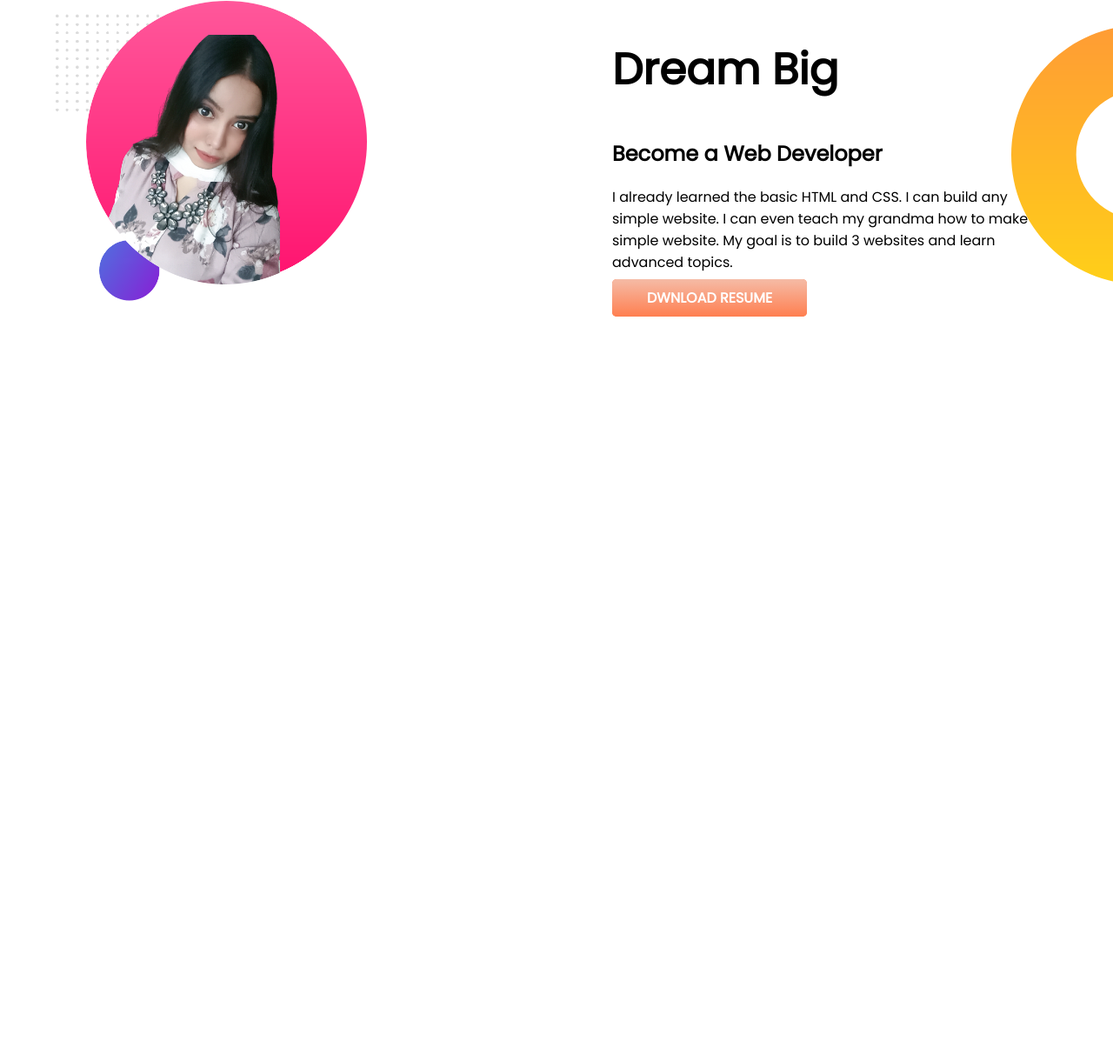
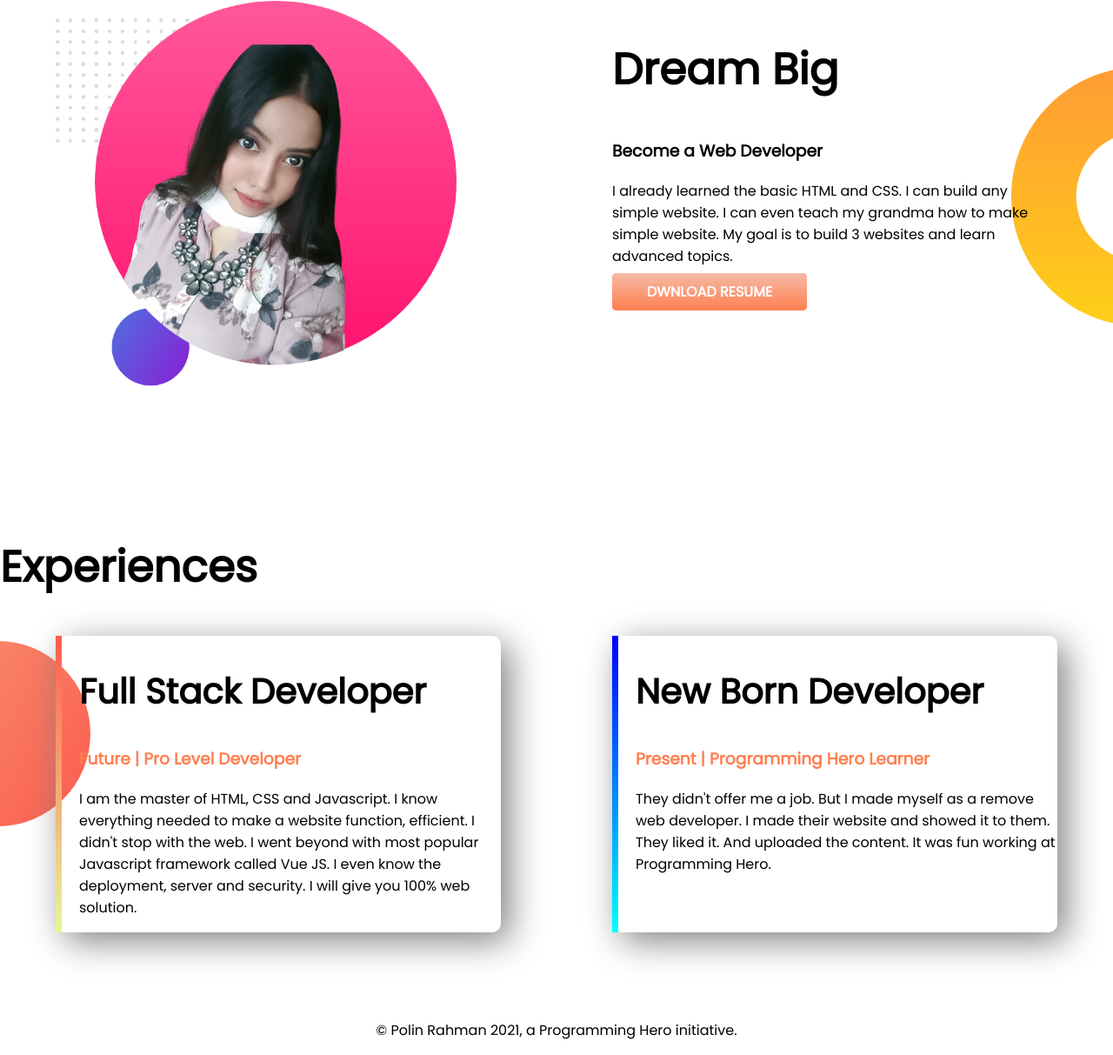
Before and after one commit to Polin-Rahman/Developer-Portfolio, a plain HTML site: page index.html in a window 1280 px wide. Shown: the part 854-2067 px from the top of the page at 87% size. Before the commit the page ends 1373 px from the top, so only its background shows below. Drawn offline with Linux system fonts and the light colour scheme.

Commit message:
bottom part added

```diff
--- a/index.html
+++ b/index.html
@@ -13,7 +13,7 @@
 </head>
 
 <body>
-    <section class="top-banner">
+    <section class="top-banner flexible-container">
         <div class="half-width">
             <h1>Welcome To</h1>
             <h1><span class="orange-color">Polin's</span> World!</h1>
@@ -31,18 +31,42 @@
             <img src="images/my-bg-pic1.png" alt="">
         </div>
     </section>
-    <section class="dream-big">
+    <section class="dream-big flexible-container">
         <div class="half-width">
             <img src="images/my-bg-pic2.png" alt="">
         </div>
         <div class="half-width">
             <h1>Dream Big</h1>
-            <h2>Become a Web Developer</h2>
+            <h3>Become a Web Developer</h3>
             <p>I already learned the basic HTML and CSS. I can build any simple website. I can even teach my grandma how
                 to make simple website. My goal is to build 3 websites and learn advanced topics.</p>
             <a class="link-button" target="_blank" href="https://github.com/Polin-Rahman">DWNLOAD RESUME</a>
         </div>
     </section>
+    <section class="experience-area">
+        <h1>Experiences</h1>
+        <div class="flexible-container">
+            <div id="web-dev-exp1" class="experience-item">
+                <h2>Full Stack Developer</h2>
+                <h3 class="orange-color">Future | Pro Level Developer</h3>
+                <p>I am the master of HTML, CSS and Javascript. I know everything needed to make a website function,
+                    efficient. I didn't stop with the web. I went beyond with most popular Javascript framework called
+                    Vue
+                    JS. I even know the deployment, server and security. I will give you 100% web solution.</p>
+            </div>
+            <div id="web-dev-exp" class="experience-item">
+                <h2>New Born Developer</h2>
+                <h3 class="orange-color">Present | Programming Hero Learner</h3>
+                <p>They didn't offer me a job. But I made myself as a remove web developer. I made their website and
+                    showed
+                    it to them. They liked it. And uploaded the content. It was fun working at Programming Hero.</p>
+            </div>
+        </div>
+
+    </section>
+    <footer>
+        <p>© Polin Rahman 2021, a Programming Hero initiative.</p>
+    </footer>
 </body>
 
 </html>
--- a/style.css
+++ b/style.css
@@ -5,10 +5,13 @@ body{
 h1{
     font-size: 50px;
 }
+h2{
+    font-size: 40px;
+}
 .orange-color{
     color:coral;
 }
-section{
+.flexible-container{
     display:flex;
     margin-bottom: 100px;
 }
@@ -17,7 +20,7 @@ section{
     padding:5%;
 }
 .half-width img{
-    width:70%;
+    width:90%;
 }
 .link-button{
     text-decoration: none;
@@ -37,3 +40,29 @@ section{
     background-repeat: no-repeat;
     background-position: right;
 }
+.experience-item{
+    width: 40%;
+    margin-left: 5%;
+    margin-right: 5%;
+    padding-left: 20px;
+    border-radius: 10px;
+    box-shadow: 10px 10px 40px gray;
+}
+.experience-area{
+    background-image: url(images/exp-bg.png);
+    background-repeat: no-repeat;
+    background-position: left;
+}
+#web-dev-exp{
+    border-left: 7px solid;
+    border-image: linear-gradient(blue,cyan);
+    border-image-slice: 1;
+}
+#web-dev-exp1{
+    border-left: 7px solid;
+    border-image: linear-gradient(rgb(255, 92, 80),rgb(230, 247, 152));
+    border-image-slice: 1;
+}
+footer p{
+    text-align: center;
+}
```
